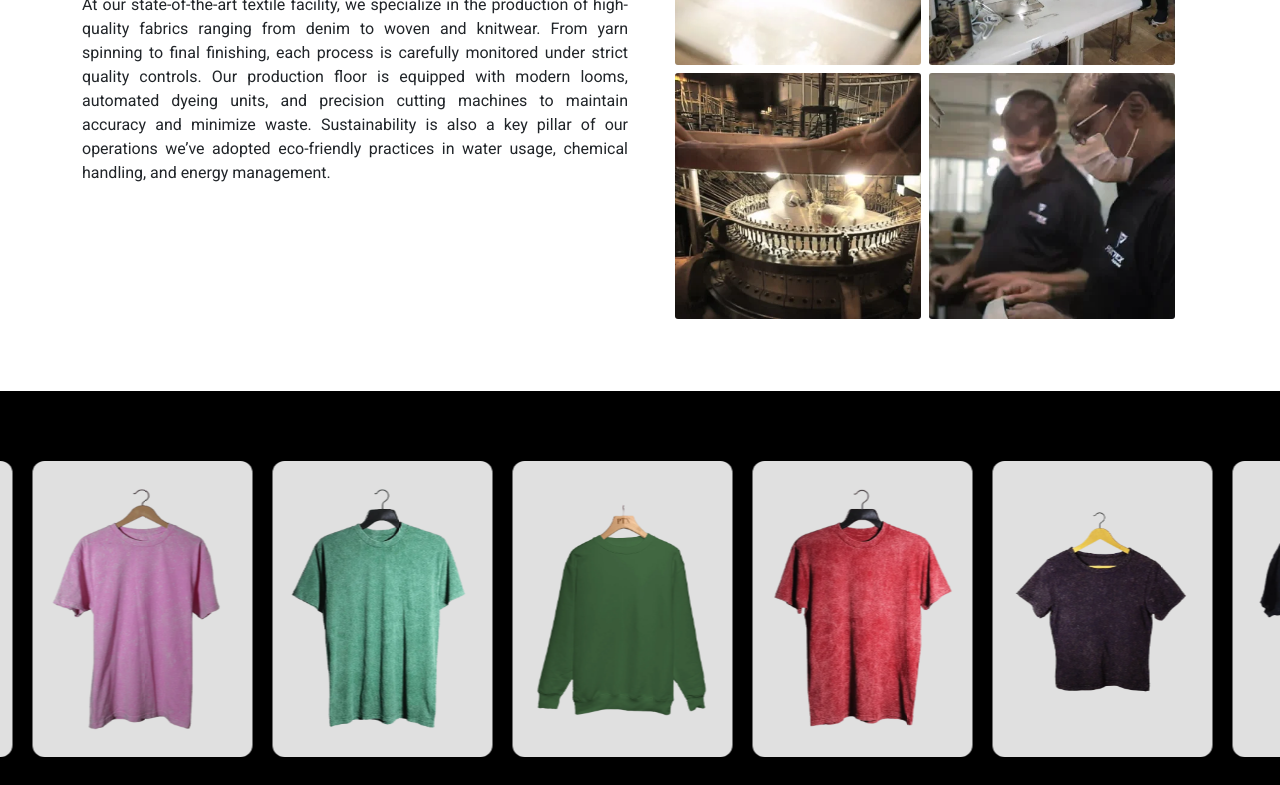
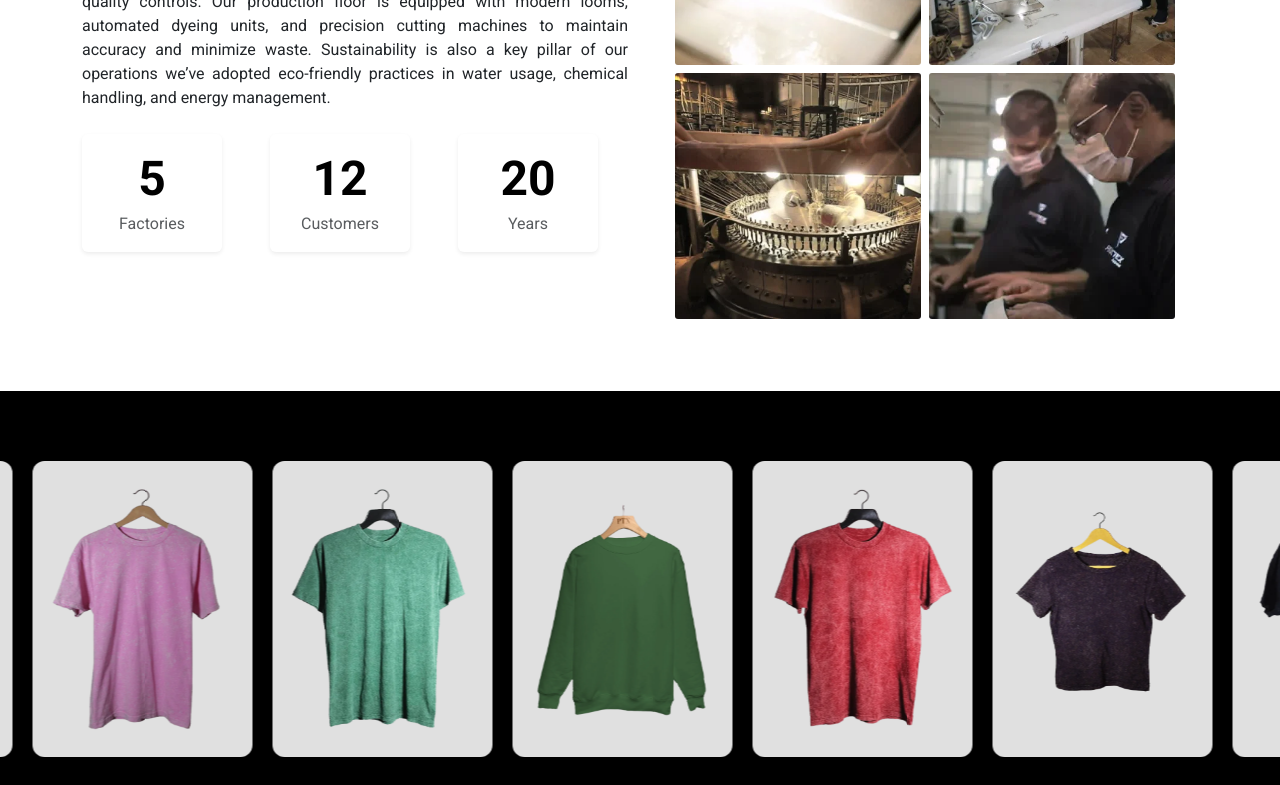
Before and after one commit to Zeeshanprojects/PTX-2, a React (Create React App) app in the folder PTX-2/ptx-2/: page / in a window 1280 px wide. Shown: the part 2600-3385 px from the top of the page. Built offline with nearby package versions, Linux system fonts and the light colour scheme.

Commit message:
Updated Code

```diff
--- a/PTX-2/ptx-2/src/Pages/Home.jsx
+++ b/PTX-2/ptx-2/src/Pages/Home.jsx
@@ -5,11 +5,10 @@ import Image from "../Images/Image";
 import "./Home.style.css";
 import { Link } from "react-router-dom";
 import Footer from "../Components/Footer";
-import AOS from 'aos';
-import 'aos/dist/aos.css'
+import AOS from "aos";
+import "aos/dist/aos.css";
 
 export default function Home() {
-
   useEffect(() => {
     document.title = "Home | Pakistan Textile Exchange";
   });
@@ -17,10 +16,9 @@ export default function Home() {
   useEffect(() => {
     AOS.init({
       duration: 1000, // animation duration in ms
-      once: true,     // whether animation should happen only once
+      once: true, // whether animation should happen only once
     });
   }, []);
-
 
   const [email, setEmail] = useState("");
   const [loading, setLoading] = useState(false);
@@ -84,7 +82,11 @@ export default function Home() {
 
   return (
     <>
-      <div className="container-fluid p-0 mt-5" data-aos="fade-up" fetchPriority="high">
+      <div
+        className="container-fluid p-0 mt-5"
+        data-aos="fade-up"
+        fetchPriority="high"
+      >
         <div className="col-12">
           <img
             src={Image.bannerimage}
@@ -96,9 +98,9 @@ export default function Home() {
       <br />
 
       <div className="space"></div>
-      <div className="text-center"data-aos="fade-up">
-        <h1 className="text-center fw-bold" >BUILDING STRONG RELATIONSHIP</h1>
-        <p className="categories-subtitle" >
+      <div className="text-center" data-aos="fade-up">
+        <h1 className="text-center fw-bold">BUILDING STRONG RELATIONSHIP</h1>
+        <p className="categories-subtitle">
           Fostering Trust Through Quality and Commitment
         </p>
       </div>
@@ -196,12 +198,31 @@ export default function Home() {
               carefully monitored under strict quality controls. Our production
               floor is equipped with modern looms, automated dyeing units, and
               precision cutting machines to maintain accuracy and minimize
-              waste. Sustainability is also a key pillar of our operations
-              we’ve adopted eco-friendly practices in water usage, chemical
-              handling, and energy management.
+              waste. Sustainability is also a key pillar of our operations we’ve
+              adopted eco-friendly practices in water usage, chemical handling,
+              and energy management.
             </p>
 
-
+            <div className="d-flex flex-wrap gap-5 justify-content-start my-4">
+              {[
+                { label: "Factories", value: "5" },
+                { label: "Customers", value: "12" },
+                { label: "Years", value: "20" },
+              ].map((item) => (
+                <div
+                  key={item.label}
+                  className="d-flex flex-column align-items-center p-3 rounded shadow-sm stat-box"
+                >
+                  <h3
+                    className="fw-bold mb-1"
+                    style={{ fontSize: "3rem", color: "black" }}
+                  >
+                    {item.value}
+                  </h3>
+                  <span className="text-muted">{item.label}</span>
+                </div>
+              ))}
+            </div>
           </div>
 
           <div className="col-lg-6">
@@ -461,8 +482,6 @@ export default function Home() {
             </div>
           </div>
         </div>
-
-
       </div>
 
       <div className="space"></div>
@@ -471,13 +490,10 @@ export default function Home() {
         <p>Insights, Stories, and Industry Trends</p>
       </div>
 
-      <div className="container blog-section p-2"data-aos="fade-up">
+      <div className="container blog-section p-2" data-aos="fade-up">
         <div className="row g-4">
           {/* Blog Card 1 */}
-          <div
-            className="col-sm-12 col-md-12 col-lg-4 col-xl-4"
-
-          >
+          <div className="col-sm-12 col-md-12 col-lg-4 col-xl-4">
             <Link to="/blog1" className="text-decoration-none text-dark">
               <div className="blog-box">
                 <div className="blog-img-wrapper">
@@ -500,10 +516,7 @@ export default function Home() {
           </div>
 
           {/* Blog Card 2 */}
-          <div
-            className="col-sm-12 col-md-12 col-lg-4 col-xl-4"
-
-          >
+          <div className="col-sm-12 col-md-12 col-lg-4 col-xl-4">
             <Link to="/blog2" className="text-decoration-none text-dark">
               <div className="blog-box">
                 <div className="blog-img-wrapper">
@@ -557,28 +570,19 @@ export default function Home() {
       </div>
       <div className="space"></div>
 
+      <div className="w-100 py-5">
         <div
-        className="w-100 py-5"
-
+          className="container-fluid text-white text-center p-5 bg-black"
+          data-aos="fade-up"
         >
-        <div className="container-fluid text-white text-center p-5 bg-black" data-aos="fade-up" >
-          <h2
-            className="fw-bold mb-3"
-
-          >
-            Subscribe to Our Channel
-          </h2>
-          <p
-            className="mb-4"
-
-          >
+          <h2 className="fw-bold mb-3">Subscribe to Our Channel</h2>
+          <p className="mb-4">
             Stay updated with the latest videos, tutorials, and industry
             insights. Enter your email below.
           </p>
           <form
             onSubmit={handleSubmit}
             className="d-flex flex-column flex-md-row justify-content-center align-items-center gap-3"
-
           >
             <input
               type="email"
@@ -593,20 +597,17 @@ export default function Home() {
                 padding: "0.75rem 1rem",
               }}
             />
-            <button
-              type="submit"
-              className="btn btn-outline-light px-4 py-2"
-
-            >
+            <button type="submit" className="btn btn-outline-light px-4 py-2">
               {loading ? "Subscribing..." : "Subscribe"}
             </button>
           </form>
         </div>
       </div>
 
-
       <div className="space"></div>
-        <h1 className="text-center fw-bold" data-aos="fade-up">WHY CHOOSE US?</h1>
+      <h1 className="text-center fw-bold" data-aos="fade-up">
+        WHY CHOOSE US?
+      </h1>
       <div className="space"></div>
       <div className="container" data-aos="fade-up">
         <div className="row g-4">
@@ -636,7 +637,6 @@ export default function Home() {
         </div>
       </div>
 
-
       <Footer />
     </>
   );
--- a/PTX-2/ptx-2/src/Pages/Home.style.css
+++ b/PTX-2/ptx-2/src/Pages/Home.style.css
@@ -408,8 +408,15 @@ a {
   object-fit: cover;
   flex-shrink: 0;
 }
-
-/* Keyframes */
+.stat-box {
+  background: white;
+  min-width: 140px;
+  transition: transform 0.3s ease, box-shadow 0.3s ease;
+}
+.stat-box:hover {
+  transform: translateY(-5px);
+  box-shadow: 0 8px 20px rgba(0,0,0,0.15);
+}
 @keyframes scroll-left {
   0% {
     transform: translateX(0%);
```
Lines whose indentation alone changed are shown as unchanged.
